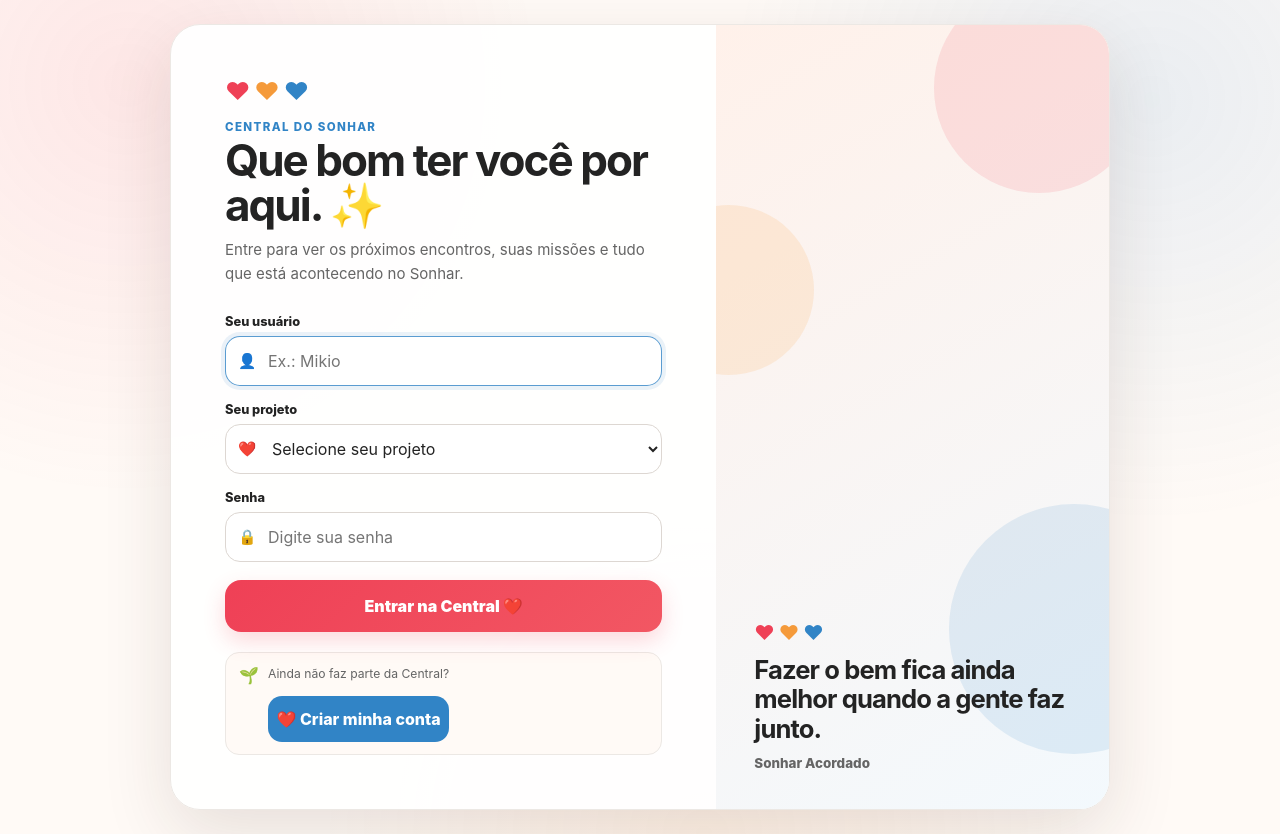
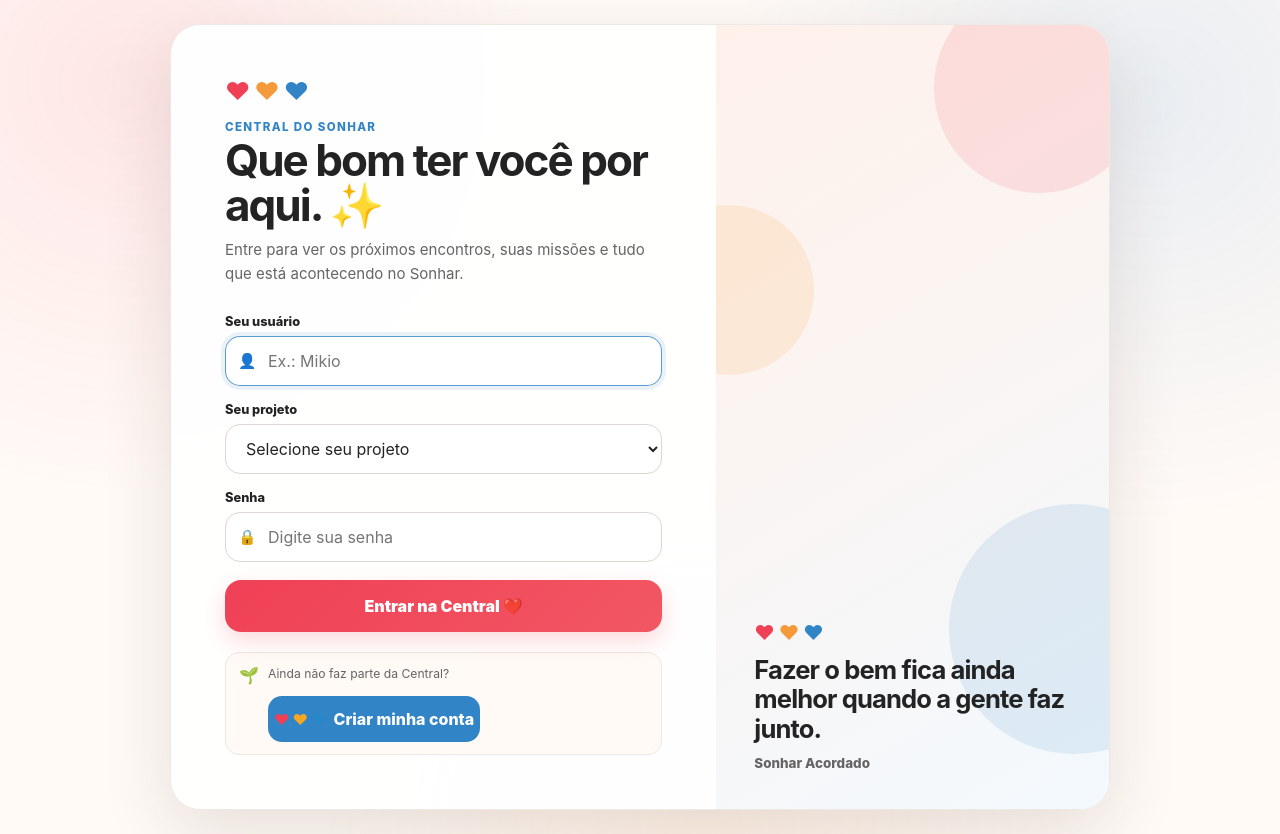
Before and after one commit to www-centraldosonhar-com/sonharacordado, a React (Vite) app: page / in a window 1280 px wide. Built offline with nearby package versions, Linux system fonts and the light colour scheme; no server answers.

Commit message:
Polish login project field and account hearts

```diff
--- a/src/pages/LoginPage.jsx
+++ b/src/pages/LoginPage.jsx
@@ -206,11 +206,7 @@ function LoginPage({ onLogin }) {
                 Seu projeto
               </label>
 
-              <div className="login-input-wrap">
-                <span aria-hidden="true">
-                  ❤️
-                </span>
-
+              <div className="login-input-wrap login-input-wrap-select">
                 <select
                   id="project"
                   name="project"
@@ -283,7 +279,16 @@ function LoginPage({ onLogin }) {
                   )
                 }
               >
-                ❤️ Criar minha conta
+                <span
+                  className="create-account-hearts"
+                  aria-hidden="true"
+                >
+                  <span className="heart-red">♥</span>
+                  <span className="heart-orange">♥</span>
+                  <span className="heart-blue">♥</span>
+                </span>
+
+                Criar minha conta
               </button>
             </div>
           </div>
--- a/src/styles/login.css
+++ b/src/styles/login.css
@@ -440,3 +440,33 @@
   line-height: 1.4;
   opacity: 0.68;
 }
+
+/* =========================================================
+   LOGIN — SMALL VISUAL FIXES
+   ========================================================= */
+
+/* Select não possui ícone lateral, evitando sobreposição */
+.login-input-wrap-select select {
+  padding-left: 16px;
+}
+
+/* Corações oficiais no botão de criação de conta */
+.create-account-hearts {
+  display: inline-flex;
+  align-items: center;
+  gap: 3px;
+  margin-right: 7px;
+  font-size: 0.95em;
+}
+
+.create-account-hearts .heart-red {
+  color: #ef4056;
+}
+
+.create-account-hearts .heart-orange {
+  color: #f5a623;
+}
+
+.create-account-hearts .heart-blue {
+  color: #2787c8;
+}
```
